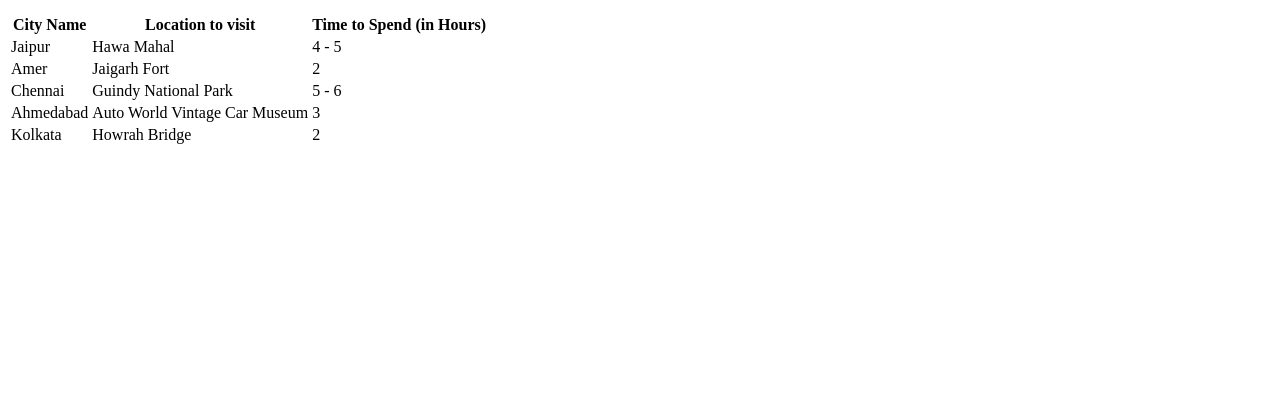
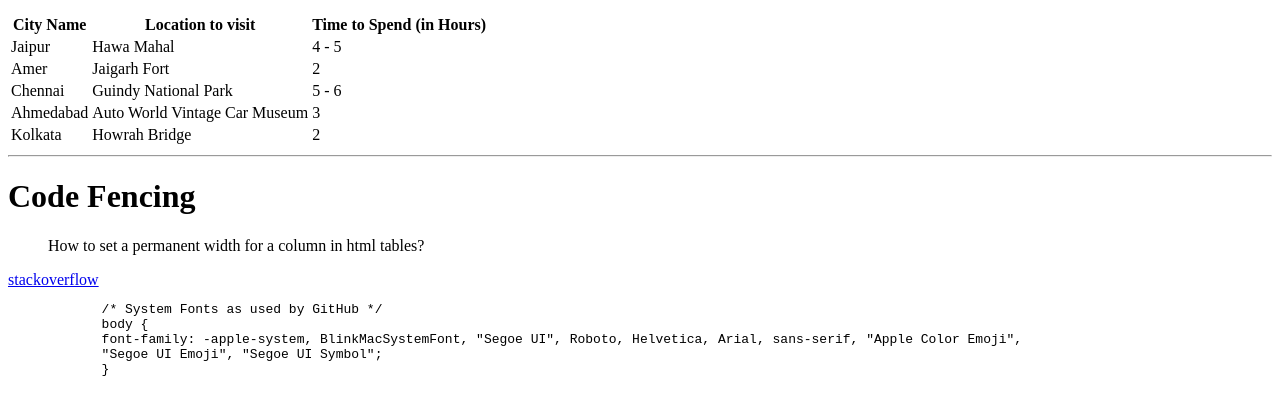
Before and after one commit to 44-563-Web-Apps-F22/44563-webapps-assignment-3-DivyaSriBoppudi, a plain HTML site: page index.html in a window 1280 px wide. Shown: the part 742-1147 px from the top of the page. Before the commit the page ends 897 px from the top, so only its background shows below. Drawn offline with Linux system fonts and the light colour scheme.

Commit message:
Added code snippet

```diff
--- a/index.html
+++ b/index.html
@@ -77,5 +77,16 @@
                 <td>2</td>
             </tr>
         </table>
+        <hr>
+        <h1>Code Fencing</h1>
+        <blockquote>How to set a permanent width for a column in html tables?</blockquote>
+        <a href="https://stackoverflow.com/questions/73724698/how-to-set-a-permanent-width-for-a-column-in-html-tables">stackoverflow</a>
+        <pre>
+            /* System Fonts as used by GitHub */
+            body {
+            font-family: -apple-system, BlinkMacSystemFont, "Segoe UI", Roboto, Helvetica, Arial, sans-serif, "Apple Color Emoji",
+            "Segoe UI Emoji", "Segoe UI Symbol";
+            }
+        </pre>
     </body>
 </html>
```
